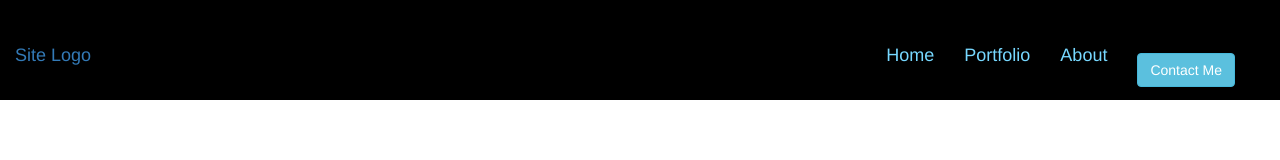
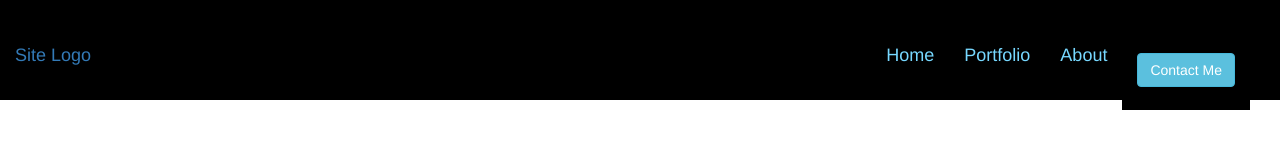
Before and after one commit to connielion/final-2-portfolio, a plain HTML site: page index.html in a window 1280 px wide. Drawn offline with nearby package versions, Linux system fonts and the light colour scheme.

Commit message:
navlink bg color 000

```diff
--- a/css/style.css
+++ b/css/style.css
@@ -24,5 +24,6 @@
 .navlinks { /* link styling*/
   font-size: 18px;
   color: #77d8ff;
+  background-color: #000;
   /* font-fam */
 }
--- a/index.html
+++ b/index.html
@@ -30,7 +30,7 @@
               <li><a href="#home" class="navlinks">Home</a></li>
               <li><a href="#portfolio" class="navlinks">Portfolio</a></li>
               <li><a href="#about" class="navlinks">About</a></li>
-              <li><a href="#contact"><button class="btn btn-info navbar-btn">Contact Me</button></a></li>
+              <li><a href="#contact" class="navlinks"><button class="btn btn-info navbar-btn">Contact Me</button></a></li>
             </ul>
               <!-- END NAVBAR LINKS-->
           </div>
```
